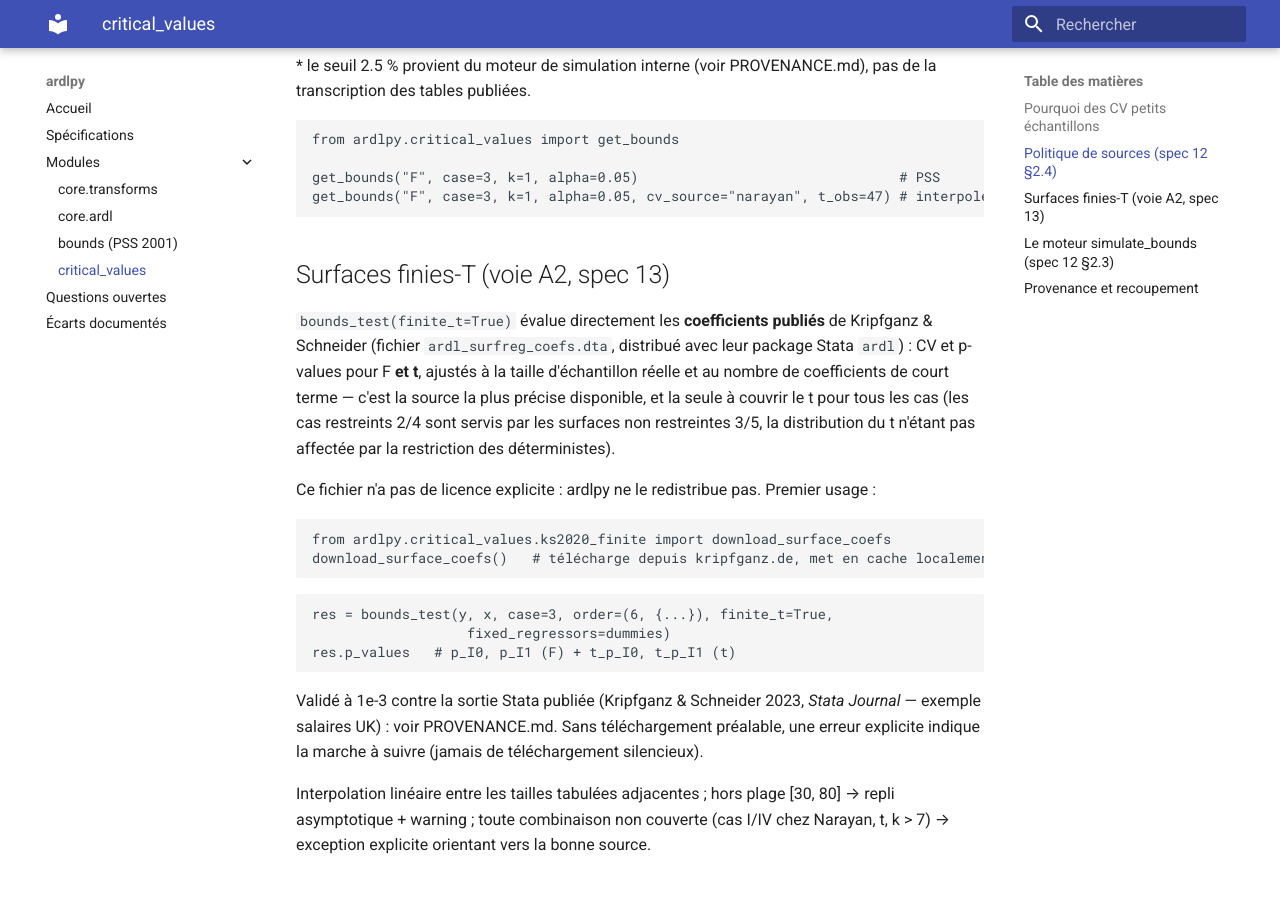
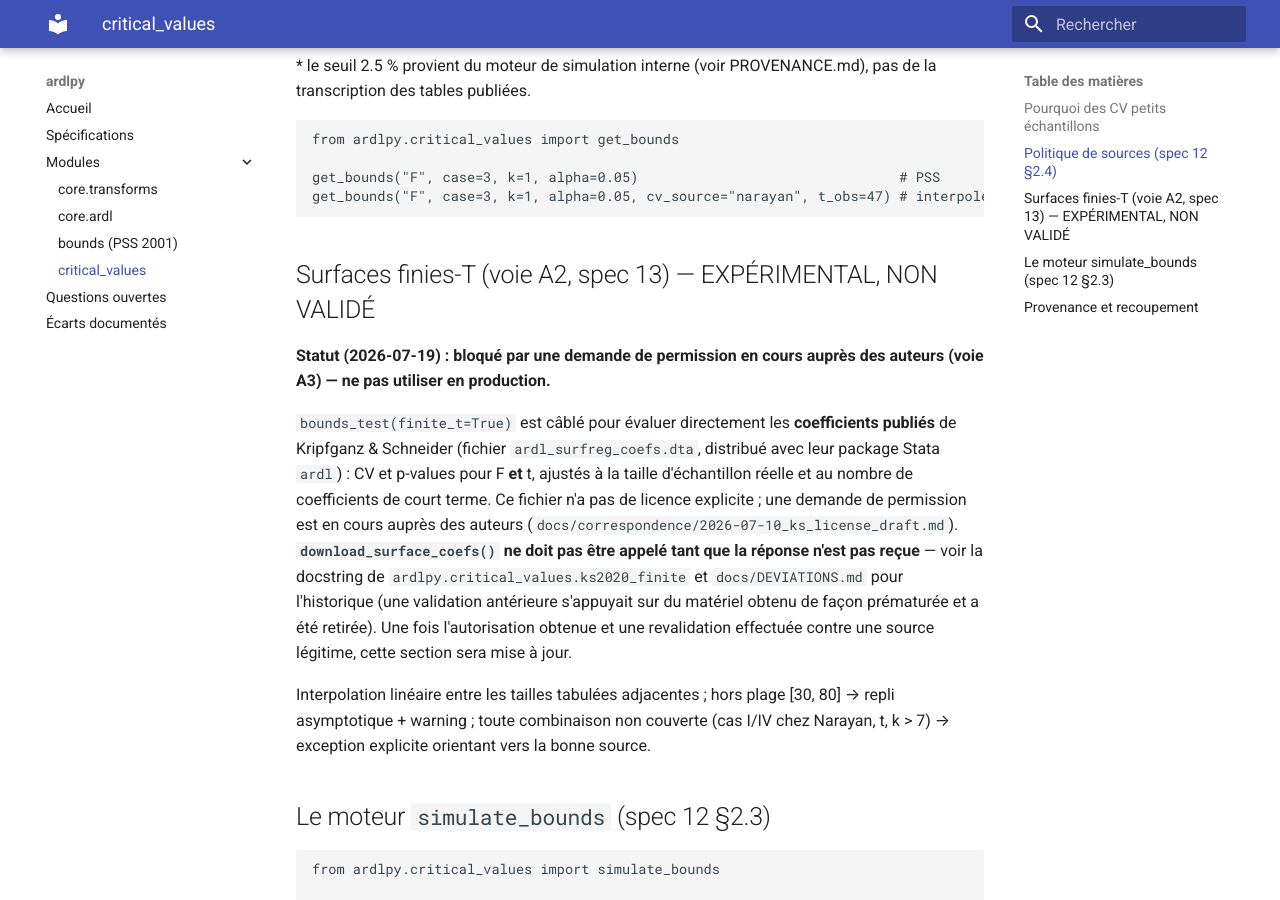
Before and after one commit to Matth-analyst/pyardl, an MkDocs documentation site: the page built from docs/modules/critical_values.md, in a window 1280 px wide and 900 px high, scrolled down 821 px. Built offline with MkDocs 1.6.1 and Material for MkDocs 9.7.7, drawn with Linux system fonts in a browser that asks for light colours.

Commit message:
finite_t : signaler l'état expérimental partout
- bounds_test(finite_t=True) émet un avertissement méthodologique
  explicite et sa docstring est marquée EXPÉRIMENTAL / NON VALIDÉ.
- La documentation est réécrite pour refléter l'état réel — code câblé,
  validation empirique en attente — au lieu de présenter la
  fonctionnalité comme validée.

````diff
--- a/docs/modules/critical_values.md
+++ b/docs/modules/critical_values.md
@@ -30,36 +30,25 @@ get_bounds("F", case=3, k=1, alpha=0.05)                                # PSS
 get_bounds("F", case=3, k=1, alpha=0.05, cv_source="narayan", t_obs=47) # interpolé
 ```
 
-## Surfaces finies-T (voie A2, spec 13)
+## Surfaces finies-T (voie A2, spec 13) — EXPÉRIMENTAL, NON VALIDÉ
 
-`bounds_test(finite_t=True)` évalue directement les **coefficients
-publiés** de Kripfganz & Schneider (fichier `ardl_surfreg_coefs.dta`,
-distribué avec leur package Stata `ardl`) : CV et p-values pour F **et
-t**, ajustés à la taille d'échantillon réelle et au nombre de
-coefficients de court terme — c'est la source la plus précise
-disponible, et la seule à couvrir le t pour tous les cas (les cas
-restreints 2/4 sont servis par les surfaces non restreintes 3/5, la
-distribution du t n'étant pas affectée par la restriction des
-déterministes).
+**Statut (2026-07-19) : bloqué par une demande de permission en cours
+auprès des auteurs (voie A3) — ne pas utiliser en production.**
 
-Ce fichier n'a pas de licence explicite : ardlpy ne le redistribue pas.
-Premier usage :
-
-```python
-from ardlpy.critical_values.ks2020_finite import download_surface_coefs
-download_surface_coefs()   # télécharge depuis kripfganz.de, met en cache localement
-```
-
-```python
-res = bounds_test(y, x, case=3, order=(6, {...}), finite_t=True,
-                   fixed_regressors=dummies)
-res.p_values   # p_I0, p_I1 (F) + t_p_I0, t_p_I1 (t)
-```
-
-Validé à 1e-3 contre la sortie Stata publiée (Kripfganz & Schneider
-2023, *Stata Journal* — exemple salaires UK) : voir PROVENANCE.md. Sans
-téléchargement préalable, une erreur explicite indique la marche à
-suivre (jamais de téléchargement silencieux).
+`bounds_test(finite_t=True)` est câblé pour évaluer directement les
+**coefficients publiés** de Kripfganz & Schneider (fichier
+`ardl_surfreg_coefs.dta`, distribué avec leur package Stata `ardl`) :
+CV et p-values pour F **et** t, ajustés à la taille d'échantillon
+réelle et au nombre de coefficients de court terme. Ce fichier n'a pas
+de licence explicite ; une demande de permission est en cours auprès
+des auteurs (`docs/correspondence/2026-07-10_ks_license_draft.md`).
+**`download_surface_coefs()` ne doit pas être appelé tant que la
+réponse n'est pas reçue** — voir la docstring de
+`ardlpy.critical_values.ks2020_finite` et `docs/DEVIATIONS.md` pour
+l'historique (une validation antérieure s'appuyait sur du matériel
+obtenu de façon prématurée et a été retirée). Une fois l'autorisation
+obtenue et une revalidation effectuée contre une source légitime,
+cette section sera mise à jour.
 
 Interpolation linéaire entre les tailles tabulées adjacentes ; hors
 plage [30, 80] → repli asymptotique + warning ; toute combinaison non
````
Also changed, not shown: docs/modules/bounds_pss.md (+5 -7 lines), 1 other file.
